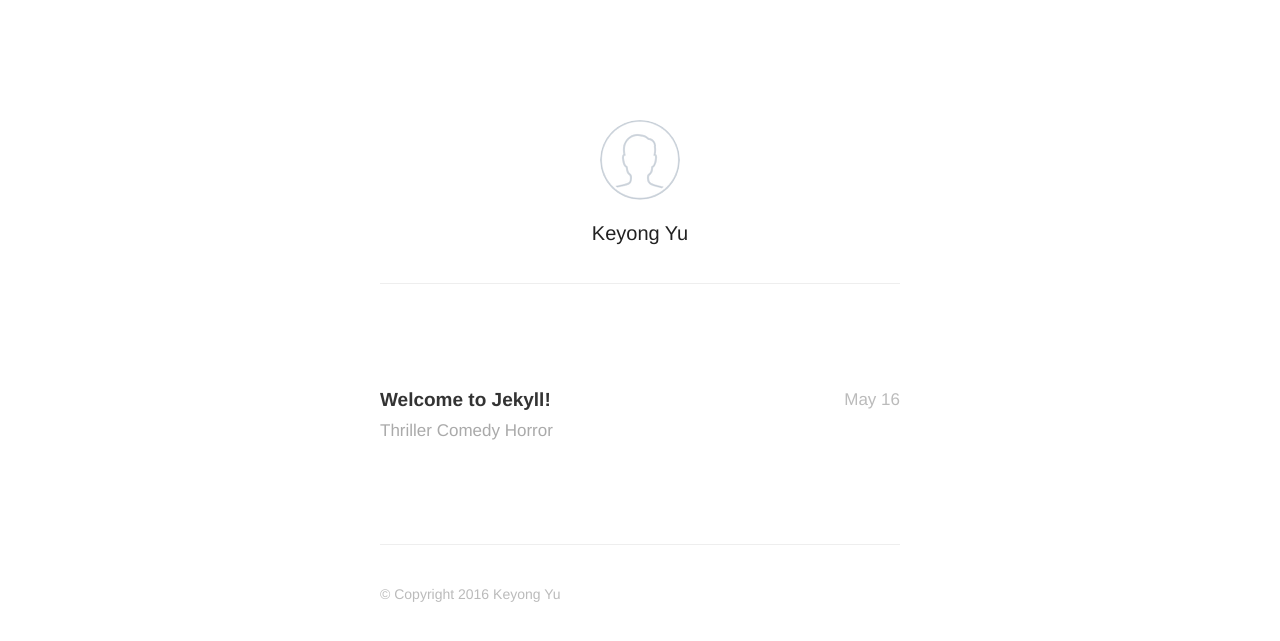
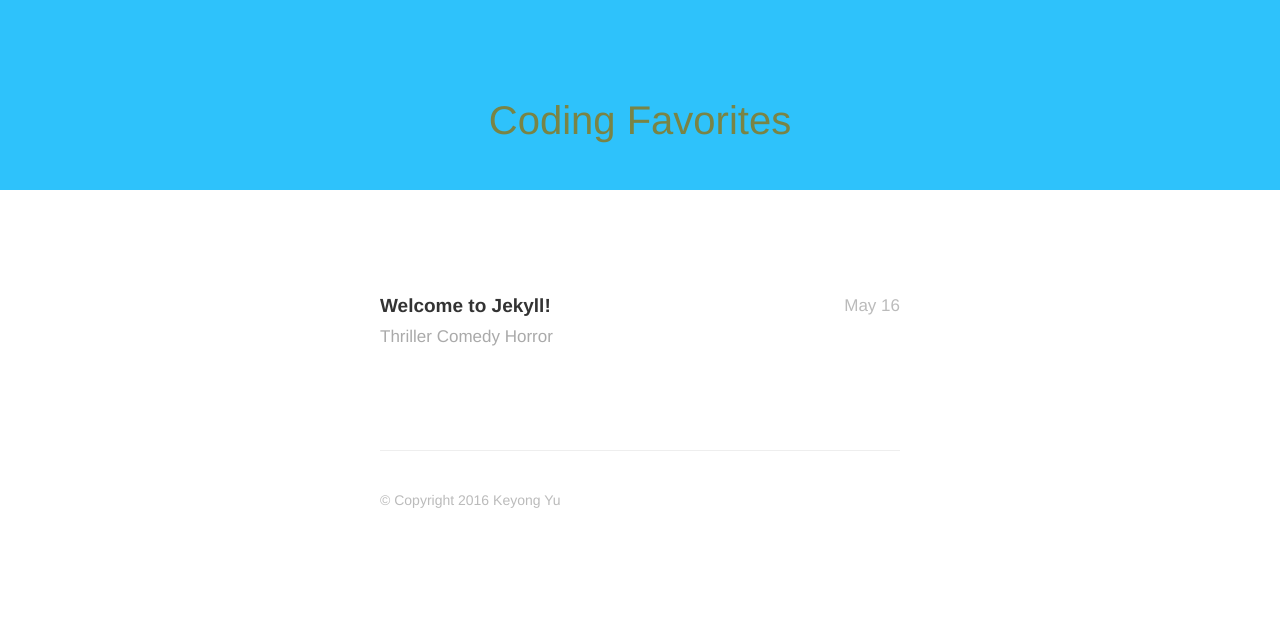
Before and after one commit to shukean/shukean.github.io, a Jekyll site: the page built from index.html, in a window 1280 px wide. Shown: the top 641 px of the page. Built offline with Jekyll 4.4.1, drawn with Linux system fonts in a browser that asks for light colours; Markdown is read by kramdown in place of the engine named in the settings; the list of posts is cut into pages by our own code.

Commit message:
update header

```diff
--- a/_includes/navigation.html
+++ b/_includes/navigation.html
@@ -1,2 +1 @@
-<nav class="main-nav">
-</nav>
+<nav class="main-nav" style="display:none"></nav>
--- a/_includes/profile.html
+++ b/_includes/profile.html
@@ -1,14 +1,7 @@
 <div class="profile">
     <section id="wrapper">
         <header id="header">
-        {% if site.aboutPage %}
-            <a href="{{ site.baseurl }}">
-                <img id="avatar" class="2x" src="{{ site.baseurl }}assets/images/avatar.png"/>
-            </a>
-        {% else %}
-            <img id="avatar" class="2x" src="{{ site.baseurl }}assets/images/avatar.png"/>
-        {% endif %}
-            <h1>{{ site.author }}</h1>
+            <h1><a href="{{ site.baseurl }}">{{ site.name }}</a></h1>
         </header>
     </section>
 </div>
--- a/assets/css/style.css
+++ b/assets/css/style.css
@@ -69,6 +69,10 @@ h2 {
 	color: #bbb;
 }
 
+.profile {
+	background: #2EC2FB;
+}
+
 .profile #wrapper {
 	padding: 100px 40px 0px;
 	max-width: 600px;
@@ -76,9 +80,9 @@ h2 {
 }
 
 .profile #header {
-	border-bottom: 1px solid #eee;
-	margin-bottom: 40px;
-	padding-bottom: 40px;
+	border-bottom: 0px solid #eee;
+	margin-bottom: 50px;
+	padding-bottom: 50px;
 	text-align: center;
 	position: relative;
 }
@@ -94,7 +98,7 @@ h2 {
 .profile h1 {
 	font-weight: 400;
 	letter-spacing: 0px;
-	font-size: 20px;
+	font-size: 40px;
 	color: #222;
 }
 
@@ -106,6 +110,10 @@ h2 {
 	  font-family: 'Helvetica Neue', Helvetica, Arial, sans-serif;
 	  font-style: normal;
 
+}
+
+.profile a {
+	color: #798445;
 }
 
 nav.main-nav {
```
